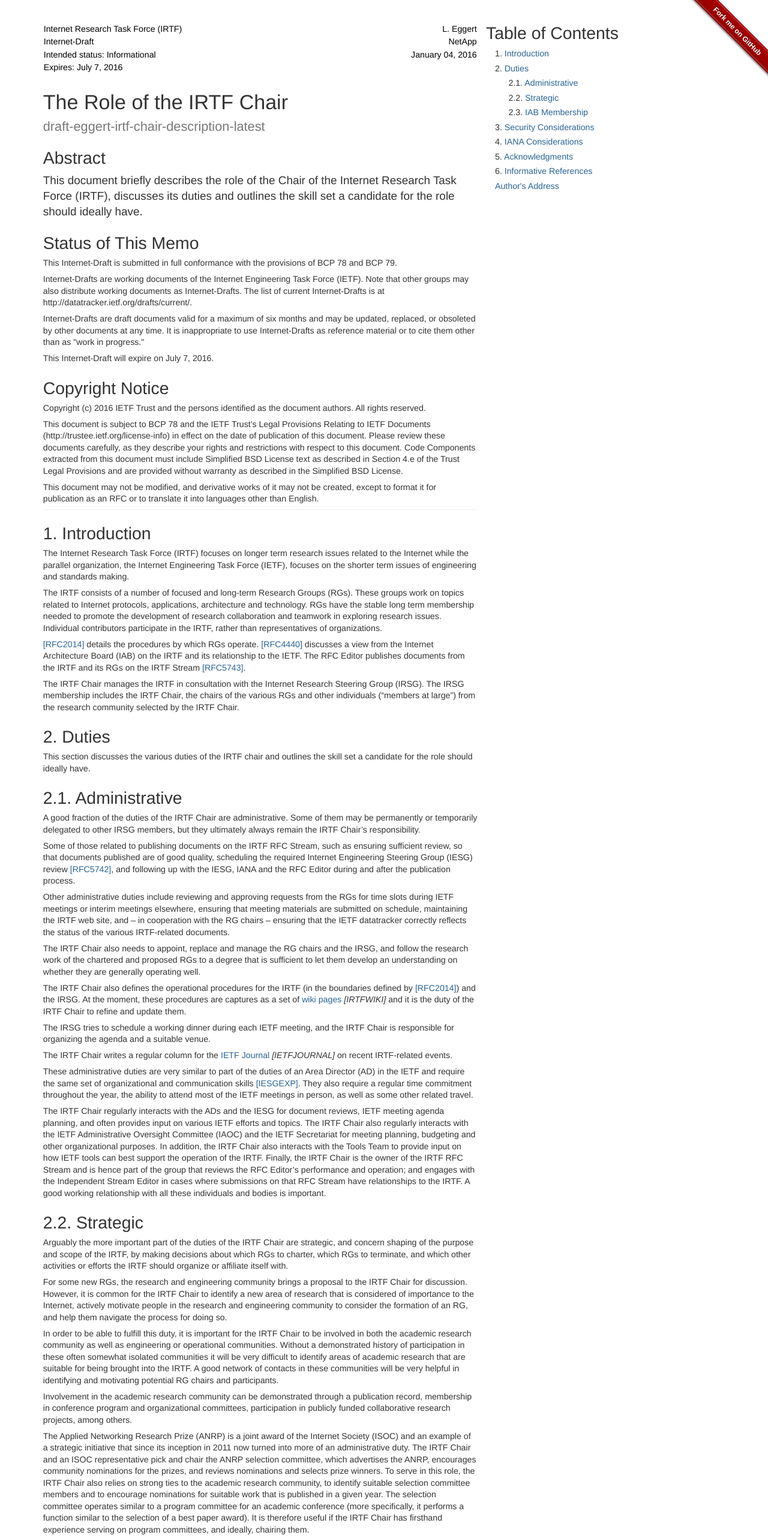
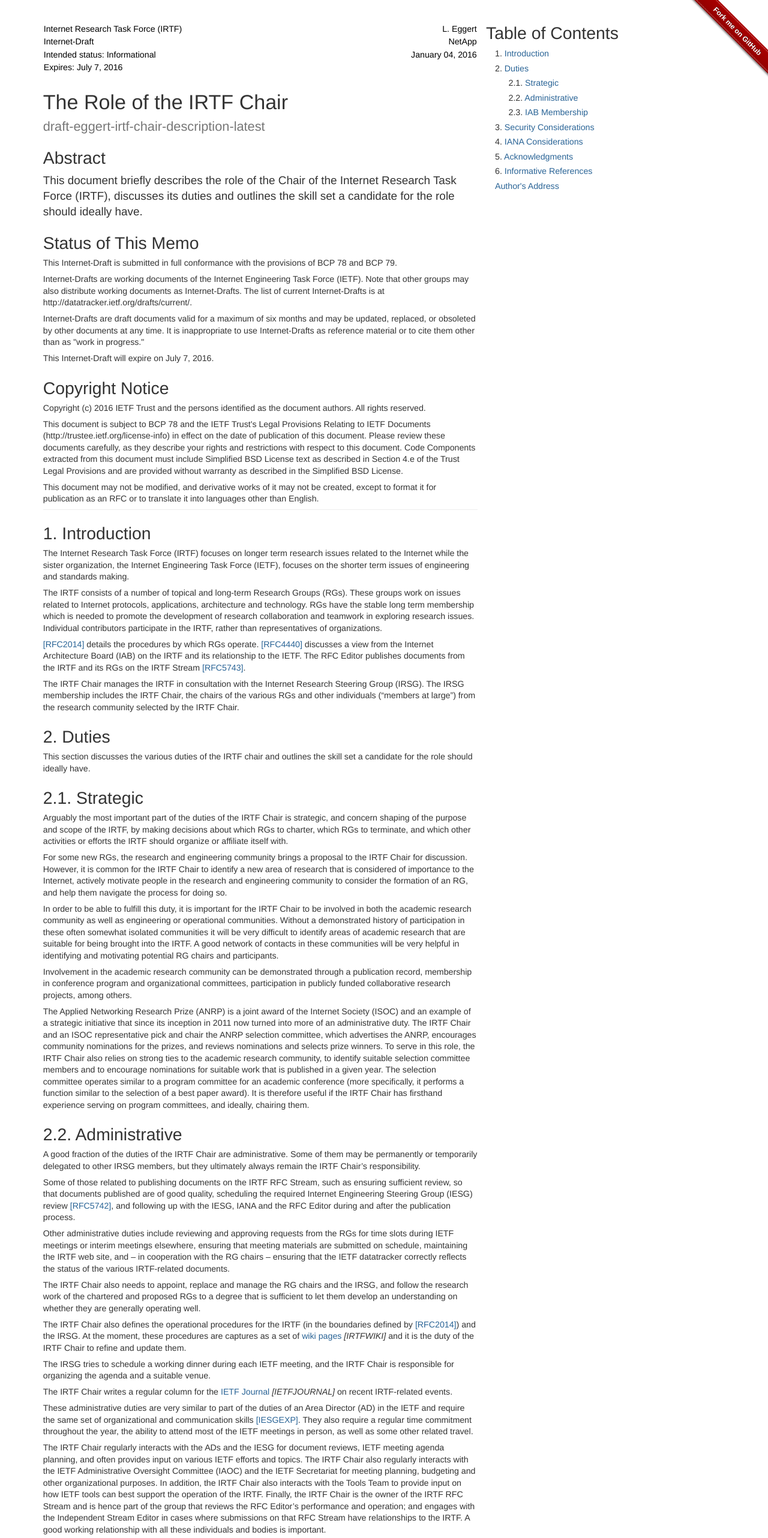
Before and after one commit to larseggert/irtf-chair-description, a plain HTML site: page draft-eggert-irtf-chair-description.html in a window 1280 px wide. Shown: the top 2564 px of the page at 60% size. Drawn offline with Linux system fonts and the light colour scheme.

Commit message:
Script updating gh-pages. [ci skip]

```diff
--- a/draft-eggert-irtf-chair-description.html
+++ b/draft-eggert-irtf-chair-description.html
@@ -270,8 +270,8 @@ li, p {
   <link href="#rfc.toc" rel="Contents"/>
 <link href="#rfc.section.1" rel="Chapter" title="1 Introduction"/>
 <link href="#rfc.section.2" rel="Chapter" title="2 Duties"/>
-<link href="#rfc.section.2.1" rel="Chapter" title="2.1 Administrative"/>
-<link href="#rfc.section.2.2" rel="Chapter" title="2.2 Strategic"/>
+<link href="#rfc.section.2.1" rel="Chapter" title="2.1 Strategic"/>
+<link href="#rfc.section.2.2" rel="Chapter" title="2.2 Administrative"/>
 <link href="#rfc.section.2.3" rel="Chapter" title="2.3 IAB Membership"/>
 <link href="#rfc.section.3" rel="Chapter" title="3 Security Considerations"/>
 <link href="#rfc.section.4" rel="Chapter" title="4 IANA Considerations"/>
@@ -345,8 +345,8 @@ li, p {
 
   	<li>1.   <a href="#rfc.section.1">Introduction</a></li>
 <li>2.   <a href="#rfc.section.2">Duties</a></li>
-<ul><li>2.1.   <a href="#rfc.section.2.1">Administrative</a></li>
-<li>2.2.   <a href="#rfc.section.2.2">Strategic</a></li>
+<ul><li>2.1.   <a href="#rfc.section.2.1">Strategic</a></li>
+<li>2.2.   <a href="#rfc.section.2.2">Administrative</a></li>
 <li>2.3.   <a href="#rfc.section.2.3">IAB Membership</a></li>
 </ul><li>3.   <a href="#rfc.section.3">Security Considerations</a></li>
 <li>4.   <a href="#rfc.section.4">IANA Considerations</a></li>
@@ -358,37 +358,38 @@ li, p {
   </ul>
 
   <h1 id="rfc.section.1"><a href="#rfc.section.1">1.</a> <a href="#introduction" id="introduction">Introduction</a></h1>
-<p id="rfc.section.1.p.1">The Internet Research Task Force (IRTF) focuses on longer term research issues related to the Internet while the parallel organization, the Internet Engineering Task Force (IETF), focuses on the shorter term issues of engineering and standards making.</p>
-<p id="rfc.section.1.p.2">The IRTF consists of a number of focused and long-term Research Groups (RGs).  These groups work on topics related to Internet protocols, applications, architecture and technology. RGs have the stable long term membership needed to promote the development of research collaboration and teamwork in exploring research issues. Individual contributors participate in the IRTF, rather than representatives of organizations.</p>
+<p id="rfc.section.1.p.1">The Internet Research Task Force (IRTF) focuses on longer term research issues related to the Internet while the sister organization, the Internet Engineering Task Force (IETF), focuses on the shorter term issues of engineering and standards making.</p>
+<p id="rfc.section.1.p.2">The IRTF consists of a number of topical and long-term Research Groups (RGs).  These groups work on issues related to Internet protocols, applications, architecture and technology. RGs have the stable long term membership which is needed to promote the development of research collaboration and teamwork in exploring research issues. Individual contributors participate in the IRTF, rather than representatives of organizations.</p>
 <p><a href="#RFC2014">[RFC2014]</a> details the procedures by which RGs operate. <a href="#RFC4440">[RFC4440]</a> discusses a view from the Internet Architecture Board (IAB) on the IRTF and its relationship to the IETF. The RFC Editor publishes documents from the IRTF and its RGs on the IRTF Stream <a href="#RFC5743">[RFC5743]</a>.</p>
 <p id="rfc.section.1.p.4">The IRTF Chair manages the IRTF in consultation with the Internet Research Steering Group (IRSG). The IRSG membership includes the IRTF Chair, the chairs of the various RGs and other individuals (&#8220;members at large&#8221;) from the research community selected by the IRTF Chair.</p>
 <h1 id="rfc.section.2"><a href="#rfc.section.2">2.</a> <a href="#duties" id="duties">Duties</a></h1>
 <p id="rfc.section.2.p.1">This section discusses the various duties of the IRTF chair and outlines the skill set a candidate for the role should ideally have.</p>
-<h1 id="rfc.section.2.1"><a href="#rfc.section.2.1">2.1.</a> <a href="#administrative" id="administrative">Administrative</a></h1>
-<p id="rfc.section.2.1.p.1">A good fraction of the duties of the IRTF Chair are administrative. Some of them may be permanently or temporarily delegated to other IRSG members, but they ultimately always remain the IRTF Chair&#8217;s responsibility.</p>
-<p id="rfc.section.2.1.p.2">Some of those related to publishing documents on the IRTF RFC Stream, such as ensuring sufficient review, so that documents published are of good quality, scheduling the required Internet Engineering Steering Group (IESG) review <a href="#RFC5742">[RFC5742]</a>, and following up with the IESG, IANA and the RFC Editor during and after the publication process.</p>
-<p id="rfc.section.2.1.p.3">Other administrative duties include reviewing and approving requests from the RGs for time slots during IETF meetings or interim meetings elsewhere, ensuring that meeting materials are submitted on schedule, maintaining the IRTF web site, and &#8211; in cooperation with the RG chairs &#8211; ensuring that the IETF datatracker correctly reflects the status of the various IRTF-related documents.</p>
-<p id="rfc.section.2.1.p.4">The IRTF Chair also needs to appoint, replace and manage the RG chairs and the IRSG, and follow the research work of the chartered and proposed RGs to a degree that is sufficient to let them develop an understanding on whether they are generally operating well.</p>
-<p id="rfc.section.2.1.p.5">The IRTF Chair also defines the operational procedures for the IRTF (in the boundaries defined by <a href="#RFC2014">[RFC2014]</a>) and the IRSG. At the moment, these procedures are captures as a set of <a href="#IRTFWIKI">wiki pages</a> <cite title="NONE">[IRTFWIKI]</cite> and it is the duty of the IRTF Chair to refine and update them.</p>
-<p id="rfc.section.2.1.p.6">The IRSG tries to schedule a working dinner during each IETF meeting, and the IRTF Chair is responsible for organizing the agenda and a suitable venue.</p>
-<p id="rfc.section.2.1.p.7">The IRTF Chair writes a regular column for the <a href="#IETFJOURNAL">IETF Journal</a> <cite title="NONE">[IETFJOURNAL]</cite> on recent IRTF-related events.</p>
-<p id="rfc.section.2.1.p.8">These administrative duties are very similar to part of the duties of an Area Director (AD) in the IETF and require the same set of organizational and communication skills <a href="#IESGEXP">[IESGEXP]</a>. They also require a regular time commitment throughout the year, the ability to attend most of the IETF meetings in person, as well as some other related travel.</p>
-<p id="rfc.section.2.1.p.9">The IRTF Chair regularly interacts with the ADs and the IESG for document reviews, IETF meeting agenda planning, and often provides input on various IETF efforts and topics. The IRTF Chair also regularly interacts with the IETF Administrative Oversight Committee (IAOC) and the IETF Secretariat for meeting planning, budgeting and other organizational purposes. In addition, the IRTF Chair also interacts with the Tools Team to provide input on how IETF tools can best support the operation of the IRTF. Finally, the IRTF Chair is the owner of the IRTF RFC Stream and is hence part of the group that reviews the RFC Editor&#8217;s performance and operation; and engages with the Independent Stream Editor in cases where submissions on that RFC Stream have relationships to the IRTF. A good working relationship with all these individuals and bodies is important.</p>
-<h1 id="rfc.section.2.2"><a href="#rfc.section.2.2">2.2.</a> <a href="#strategic" id="strategic">Strategic</a></h1>
-<p id="rfc.section.2.2.p.1">Arguably the more important part of the duties of the IRTF Chair are strategic, and concern shaping of the purpose and scope of the IRTF, by making decisions about which RGs to charter, which RGs to terminate, and which other activities or efforts the IRTF should organize or affiliate itself with.</p>
-<p id="rfc.section.2.2.p.2">For some new RGs, the research and engineering community brings a proposal to the IRTF Chair for discussion. However, it is common for the IRTF Chair to identify a new area of research that is considered of importance to the Internet, actively motivate people in the research and engineering community to consider the formation of an RG, and help them navigate the process for doing so.</p>
-<p id="rfc.section.2.2.p.3">In order to be able to fulfill this duty, it is important for the IRTF Chair to be involved in both the academic research community as well as engineering or operational communities. Without a demonstrated history of participation in these often somewhat isolated communities it will be very difficult to identify areas of academic research that are suitable for being brought into the IRTF. A good network of contacts in these communities will be very helpful in identifying and motivating potential RG chairs and participants.</p>
-<p id="rfc.section.2.2.p.4">Involvement in the academic research community can be demonstrated through a publication record, membership in conference program and organizational committees, participation in publicly funded collaborative research projects, among others.</p>
-<p id="rfc.section.2.2.p.5">The Applied Networking Research Prize (ANRP) is a joint award of the Internet Society (ISOC) and an example of a strategic initiative that since its inception in 2011 now turned into more of an administrative duty. The IRTF Chair and an ISOC representative pick and chair the ANRP selection committee, which advertises the ANRP, encourages community nominations for the prizes, and reviews nominations and selects prize winners. To serve in this role, the IRTF Chair also relies on strong ties to the academic research community, to identify suitable selection committee members and to encourage nominations for suitable work that is published in a given year. The selection committee operates similar to a program committee for an academic conference (more specifically, it performs a function similar to the selection of a best paper award). It is therefore useful if the IRTF Chair has firsthand experience serving on program committees, and ideally, chairing them.</p>
+<h1 id="rfc.section.2.1"><a href="#rfc.section.2.1">2.1.</a> <a href="#strategic" id="strategic">Strategic</a></h1>
+<p id="rfc.section.2.1.p.1">Arguably the most important part of the duties of the IRTF Chair is strategic, and concern shaping of the purpose and scope of the IRTF, by making decisions about which RGs to charter, which RGs to terminate, and which other activities or efforts the IRTF should organize or affiliate itself with.</p>
+<p id="rfc.section.2.1.p.2">For some new RGs, the research and engineering community brings a proposal to the IRTF Chair for discussion. However, it is common for the IRTF Chair to identify a new area of research that is considered of importance to the Internet, actively motivate people in the research and engineering community to consider the formation of an RG, and help them navigate the process for doing so.</p>
+<p id="rfc.section.2.1.p.3">In order to be able to fulfill this duty, it is important for the IRTF Chair to be involved in both the academic research community as well as engineering or operational communities. Without a demonstrated history of participation in these often somewhat isolated communities it will be very difficult to identify areas of academic research that are suitable for being brought into the IRTF. A good network of contacts in these communities will be very helpful in identifying and motivating potential RG chairs and participants.</p>
+<p id="rfc.section.2.1.p.4">Involvement in the academic research community can be demonstrated through a publication record, membership in conference program and organizational committees, participation in publicly funded collaborative research projects, among others.</p>
+<p id="rfc.section.2.1.p.5">The Applied Networking Research Prize (ANRP) is a joint award of the Internet Society (ISOC) and an example of a strategic initiative that since its inception in 2011 now turned into more of an administrative duty. The IRTF Chair and an ISOC representative pick and chair the ANRP selection committee, which advertises the ANRP, encourages community nominations for the prizes, and reviews nominations and selects prize winners. To serve in this role, the IRTF Chair also relies on strong ties to the academic research community, to identify suitable selection committee members and to encourage nominations for suitable work that is published in a given year. The selection committee operates similar to a program committee for an academic conference (more specifically, it performs a function similar to the selection of a best paper award). It is therefore useful if the IRTF Chair has firsthand experience serving on program committees, and ideally, chairing them.</p>
+<h1 id="rfc.section.2.2"><a href="#rfc.section.2.2">2.2.</a> <a href="#administrative" id="administrative">Administrative</a></h1>
+<p id="rfc.section.2.2.p.1">A good fraction of the duties of the IRTF Chair are administrative. Some of them may be permanently or temporarily delegated to other IRSG members, but they ultimately always remain the IRTF Chair&#8217;s responsibility.</p>
+<p id="rfc.section.2.2.p.2">Some of those related to publishing documents on the IRTF RFC Stream, such as ensuring sufficient review, so that documents published are of good quality, scheduling the required Internet Engineering Steering Group (IESG) review <a href="#RFC5742">[RFC5742]</a>, and following up with the IESG, IANA and the RFC Editor during and after the publication process.</p>
+<p id="rfc.section.2.2.p.3">Other administrative duties include reviewing and approving requests from the RGs for time slots during IETF meetings or interim meetings elsewhere, ensuring that meeting materials are submitted on schedule, maintaining the IRTF web site, and &#8211; in cooperation with the RG chairs &#8211; ensuring that the IETF datatracker correctly reflects the status of the various IRTF-related documents.</p>
+<p id="rfc.section.2.2.p.4">The IRTF Chair also needs to appoint, replace and manage the RG chairs and the IRSG, and follow the research work of the chartered and proposed RGs to a degree that is sufficient to let them develop an understanding on whether they are generally operating well.</p>
+<p id="rfc.section.2.2.p.5">The IRTF Chair also defines the operational procedures for the IRTF (in the boundaries defined by <a href="#RFC2014">[RFC2014]</a>) and the IRSG. At the moment, these procedures are captures as a set of <a href="#IRTFWIKI">wiki pages</a> <cite title="NONE">[IRTFWIKI]</cite> and it is the duty of the IRTF Chair to refine and update them.</p>
+<p id="rfc.section.2.2.p.6">The IRSG tries to schedule a working dinner during each IETF meeting, and the IRTF Chair is responsible for organizing the agenda and a suitable venue.</p>
+<p id="rfc.section.2.2.p.7">The IRTF Chair writes a regular column for the <a href="#IETFJOURNAL">IETF Journal</a> <cite title="NONE">[IETFJOURNAL]</cite> on recent IRTF-related events.</p>
+<p id="rfc.section.2.2.p.8">These administrative duties are very similar to part of the duties of an Area Director (AD) in the IETF and require the same set of organizational and communication skills <a href="#IESGEXP">[IESGEXP]</a>. They also require a regular time commitment throughout the year, the ability to attend most of the IETF meetings in person, as well as some other related travel.</p>
+<p id="rfc.section.2.2.p.9">The IRTF Chair regularly interacts with the ADs and the IESG for document reviews, IETF meeting agenda planning, and often provides input on various IETF efforts and topics. The IRTF Chair also regularly interacts with the IETF Administrative Oversight Committee (IAOC) and the IETF Secretariat for meeting planning, budgeting and other organizational purposes. In addition, the IRTF Chair also interacts with the Tools Team to provide input on how IETF tools can best support the operation of the IRTF. Finally, the IRTF Chair is the owner of the IRTF RFC Stream and is hence part of the group that reviews the RFC Editor&#8217;s performance and operation; and engages with the Independent Stream Editor in cases where submissions on that RFC Stream have relationships to the IRTF. A good working relationship with all these individuals and bodies is important.</p>
 <h1 id="rfc.section.2.3"><a href="#rfc.section.2.3">2.3.</a> <a href="#iab-membership" id="iab-membership">IAB Membership</a></h1>
-<p id="rfc.section.2.3.p.1">The IRTF Chair serves as an &#8220;ex officio&#8221; member of the IAB <a href="#RFC2850">[RFC2850]</a>, and is expected to participate in IAB discussions and activities. This duty benefits from expertise that is similar to those of full IAB members <a href="#IABEXP">[IABEXP]</a>, and requires a similar time and travel commitment, for example, to attend IAB Retreats and relevant IAB workshops.</p>
+<p id="rfc.section.2.3.p.1">The IRTF Chair serves as an &#8220;ex officio&#8221; member of the IAB <a href="#RFC2850">[RFC2850]</a>, and is expected to participate in IAB discussions and activities. This duty benefits from expertise that is similar to those of full IAB members <a href="#IABEXP">[IABEXP]</a>, and requires a similar time and travel commitment, for example, to attend IAB Retreats and relevant IAB workshops. For example, per <a href="#IABEXP">[IABEXP]</a>, &#8220;it is desirable for IAB members to have technical leadership experience, operational management backgrounds, research or academic backgrounds, implementation experience, and experience in other bodies involved in Internet governance.&#8221;</p>
 <h1 id="rfc.section.3"><a href="#rfc.section.3">3.</a> <a href="#security-considerations" id="security-considerations">Security Considerations</a></h1>
 <p id="rfc.section.3.p.1">This document raises no security considerations.</p>
 <h1 id="rfc.section.4"><a href="#rfc.section.4">4.</a> <a href="#iana-considerations" id="iana-considerations">IANA Considerations</a></h1>
 <p id="rfc.section.4.p.1">This document has no IANA considerations.</p>
 <h1 id="rfc.section.5"><a href="#rfc.section.5">5.</a> <a href="#acknowledgments" id="acknowledgments">Acknowledgments</a></h1>
-<p id="rfc.section.5.p.1">Robert Sparks, Brian Trammell and Stephen Farrell provided input to this document.</p>
+<p id="rfc.section.5.p.1">Robert Sparks, Brian Trammell, Stephen Farrell and Niels ten Oever provided input to this document.</p>
 <p id="rfc.section.5.p.2">Lars Eggert has received funding from the European Union&#8217;s Horizon 2020 research and innovation program 2014-2018 under grant agreement No. 644866 (&#8220;SSICLOPS&#8221;).  This document reflects only the authors&#8217; views and the European Commission is not responsible for any use that may be made of the information it contains.</p>
+<p id="rfc.section.5.p.3">This document is being prepared in a <a href="#REPO">Github repository</a> <cite title="NONE">[REPO]</cite> using Martin Thomson&#8217;s <a href="#IDTEMPLATE">I-D template</a> <cite title="NONE">[IDTEMPLATE]</cite> and Carsten Bormann&#8217;s <a href="#KRAMDOWN2629">kramdown-rfc2629</a> <cite title="NONE">[KRAMDOWN2629]</cite>.</p>
 <h1 id="rfc.references"><a href="#rfc.references">6.</a> Informative References</h1>
 <table>
   <tbody>
@@ -397,6 +398,12 @@ li, p {
         <b id="IABEXP">[IABEXP]</b>
       </td>
       <td class="top"><a>NomCom 2015</a>, "<a href="https://datatracker.ietf.org/nomcom/2015/requirements/#iab-member">Desired Expertise: Member of the Internet Architecture Board</a>", 2015.</td>
+    </tr>
+    <tr>
+      <td class="reference">
+        <b id="IDTEMPLATE">[IDTEMPLATE]</b>
+      </td>
+      <td class="top"><a>Thomson, M.</a>, "<a href="https://github.com/martinthomson/i-d-template">martinthomson/i-d-template</a>", n.d..</td>
     </tr>
     <tr>
       <td class="reference">
@@ -415,6 +422,18 @@ li, p {
         <b id="IRTFWIKI">[IRTFWIKI]</b>
       </td>
       <td class="top"><a>Internet Research Task Force</a>, "<a href="http://trac.tools.ietf.org/group/irtf/trac/wiki">IRTF Wiki</a>", n.d..</td>
+    </tr>
+    <tr>
+      <td class="reference">
+        <b id="KRAMDOWN2629">[KRAMDOWN2629]</b>
+      </td>
+      <td class="top"><a>Bormann, C.</a>, "<a href="https://github.com/cabo/kramdown-rfc2629">cabo/kramdown-rfc2629</a>", n.d..</td>
+    </tr>
+    <tr>
+      <td class="reference">
+        <b id="REPO">[REPO]</b>
+      </td>
+      <td class="top"><a>Eggert, L.</a>, "<a href="https://github.com/larseggert/irtf-chair-description">larseggert/irtf-chair-description</a>", n.d..</td>
     </tr>
     <tr>
       <td class="reference">
```
Also changed, not shown: index.html (+43 -24 lines), draft-eggert-irtf-chair-description.txt.
